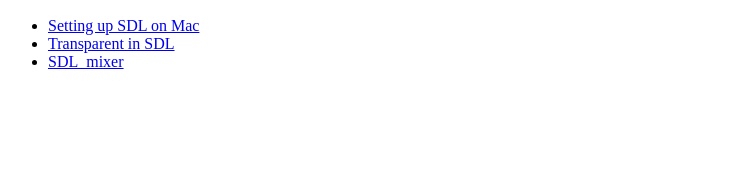
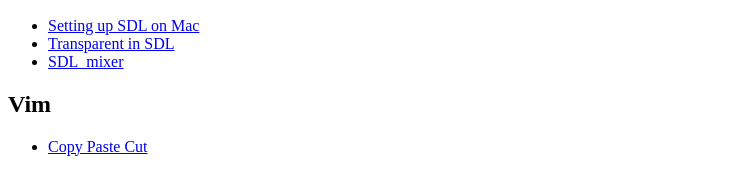
Before and after one commit to Fathere/fathere.github.io, a plain HTML site: page index.html in a window 1280 px wide. Shown: the part 110-304 px from the top of the page, without its empty margins (0-729 px from the left). Drawn offline with Linux system fonts and the light colour scheme.

Commit message:
Update index.html

```diff
--- a/index.html
+++ b/index.html
@@ -18,5 +18,9 @@
             <li><a href="https://coderedirect.com/questions/338554/sdl2-generate-fully-transparent-texture" target="_blank">Transparent in SDL</a></li>
             <li><a href="https://lazyfoo.net/tutorials/SDL/21_sound_effects_and_music/index.php" target="_blank">SDL_mixer</a></li>
         </ul>
+        <h2>Vim</h2>
+        <ul>
+            <li><a href="https://linuxize.com/post/how-to-copy-cut-paste-in-vim/" target="_blank">Copy Paste Cut</a></li>
+        </ul>
     </body>
 </html>
```
